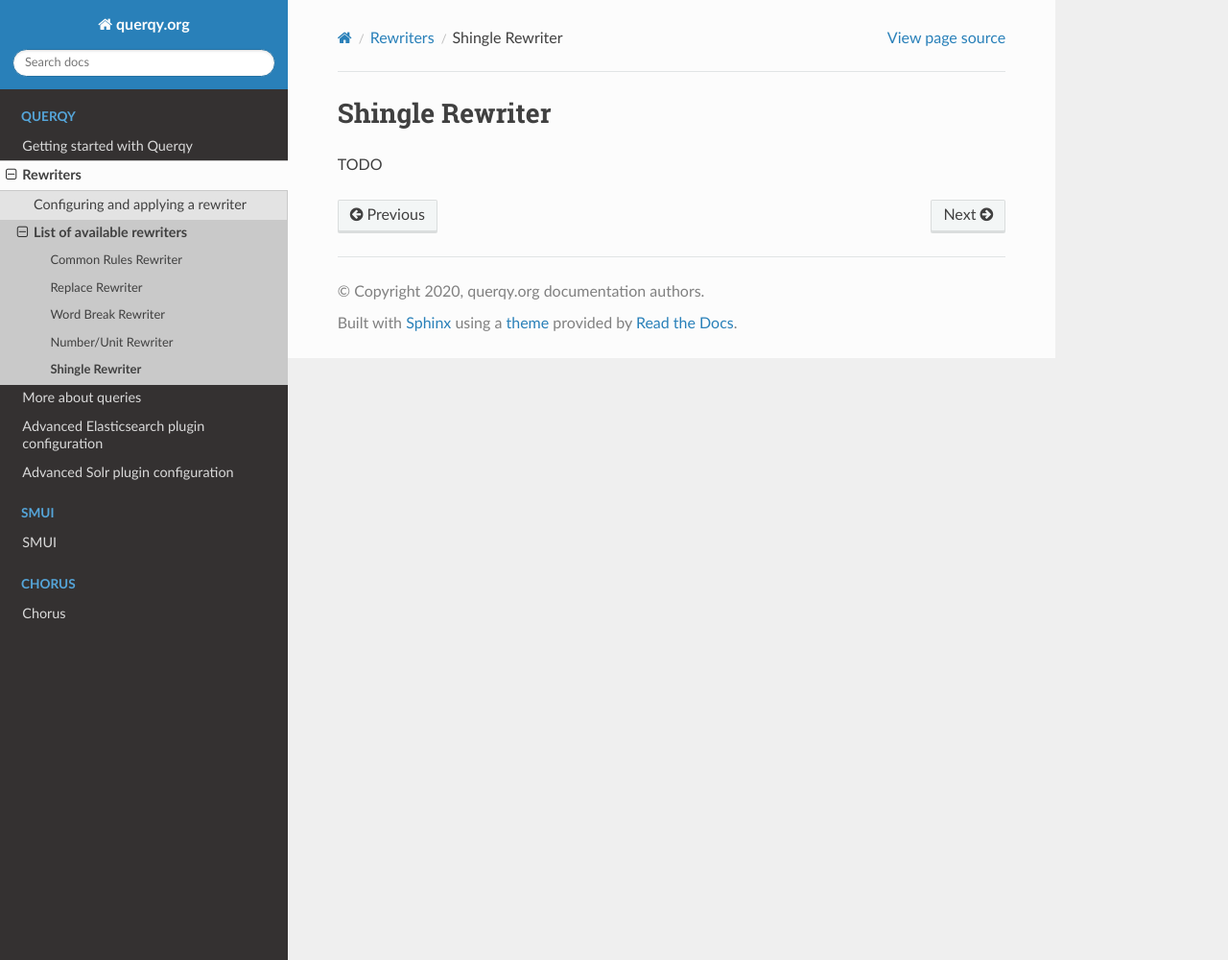
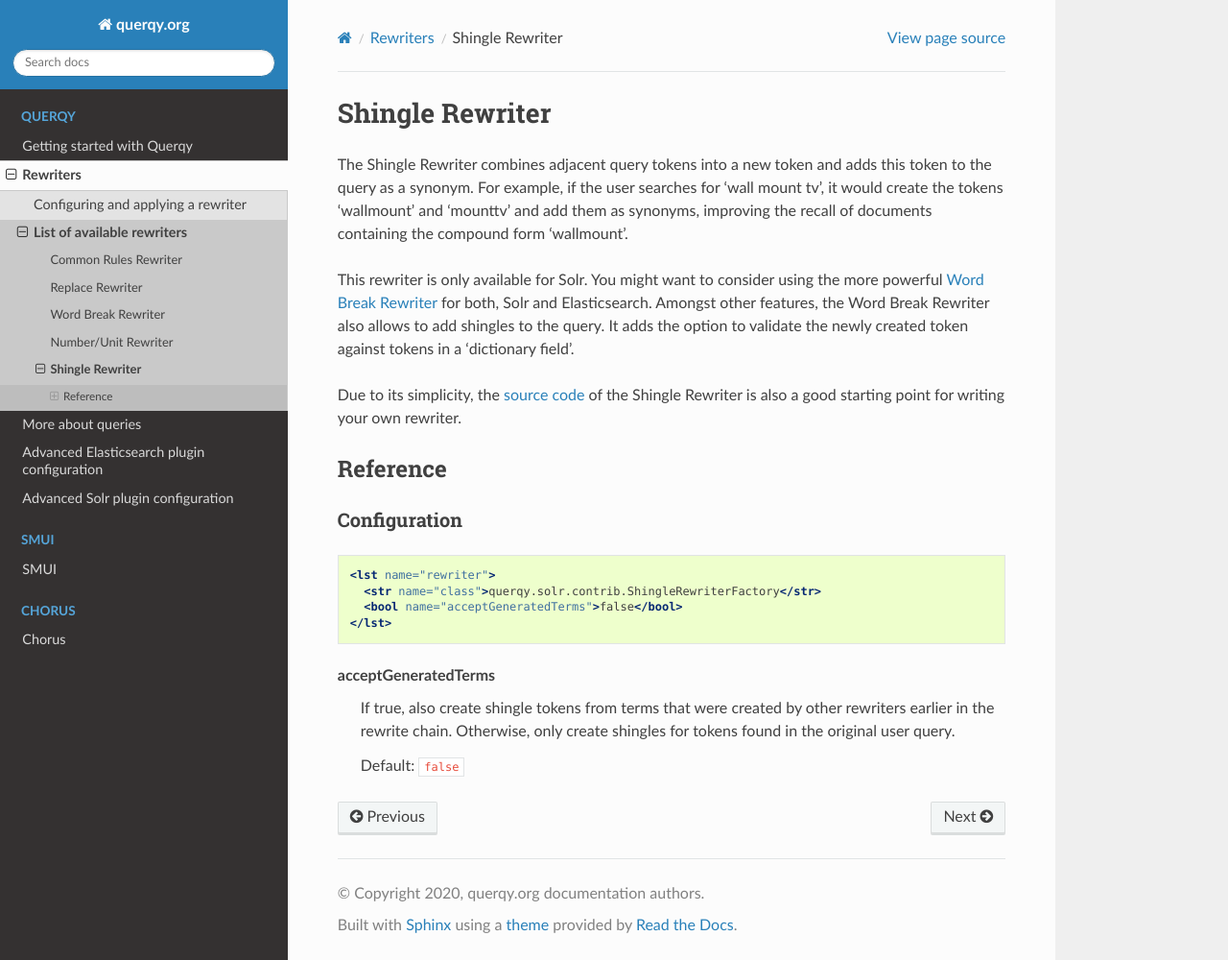
Before and after one commit to querqy/querqy-docs, a Sphinx documentation site: the page built from docs/source/querqy/rewriters/shingle.rst, in a window 1280 px wide and 1000 px high. Shown: the whole window at 96% size. Built offline with Sphinx 7.4.7 and the Read the Docs theme 2.0.0, drawn with Linux system fonts in a browser that asks for light colours; formulas are drawn with MathJax 3.

Commit message:
Added documentation for Shingle Rewriter

```diff
--- a/docs/source/querqy/rewriters/shingle.rst
+++ b/docs/source/querqy/rewriters/shingle.rst
@@ -4,4 +4,40 @@
 Shingle Rewriter
 ================
 
-TODO
+The Shingle Rewriter combines adjacent query tokens into a new token and adds
+this token to the query as a synonym. For example, if the user searches for
+'wall mount tv', it would create the tokens 'wallmount' and 'mounttv' and
+add them as synonyms, improving the recall of documents containing the
+compound form 'wallmount'.
+
+This rewriter is only available for Solr. You might want to consider using the
+more powerful :ref:`Word Break Rewriter <querqy-rewriters-word-break>` for both,
+Solr and Elasticsearch. Amongst other features, the Word Break Rewriter also
+allows to add shingles to the query. It adds the option to validate the newly
+created token against tokens in a 'dictionary field'.
+
+Due to its simplicity, the
+`source code <https://github.com/querqy/querqy/blob/master/querqy-core/src/main/java/querqy/rewrite/contrib/ShingleRewriter.java>`_
+of the Shingle Rewriter is also a good starting point for writing your own
+rewriter.
+
+Reference
+=========
+
+Configuration
+-------------
+
+.. code-block:: xml
+
+   <lst name="rewriter">
+     <str name="class">querqy.solr.contrib.ShingleRewriterFactory</str>
+     <bool name="acceptGeneratedTerms">false</bool>
+   </lst>
+
+
+acceptGeneratedTerms
+  If true, also create shingle tokens from terms that were created by other
+  rewriters earlier in the rewrite chain. Otherwise, only create shingles for
+  tokens found in the original user query.
+
+  Default: ``false``
```
